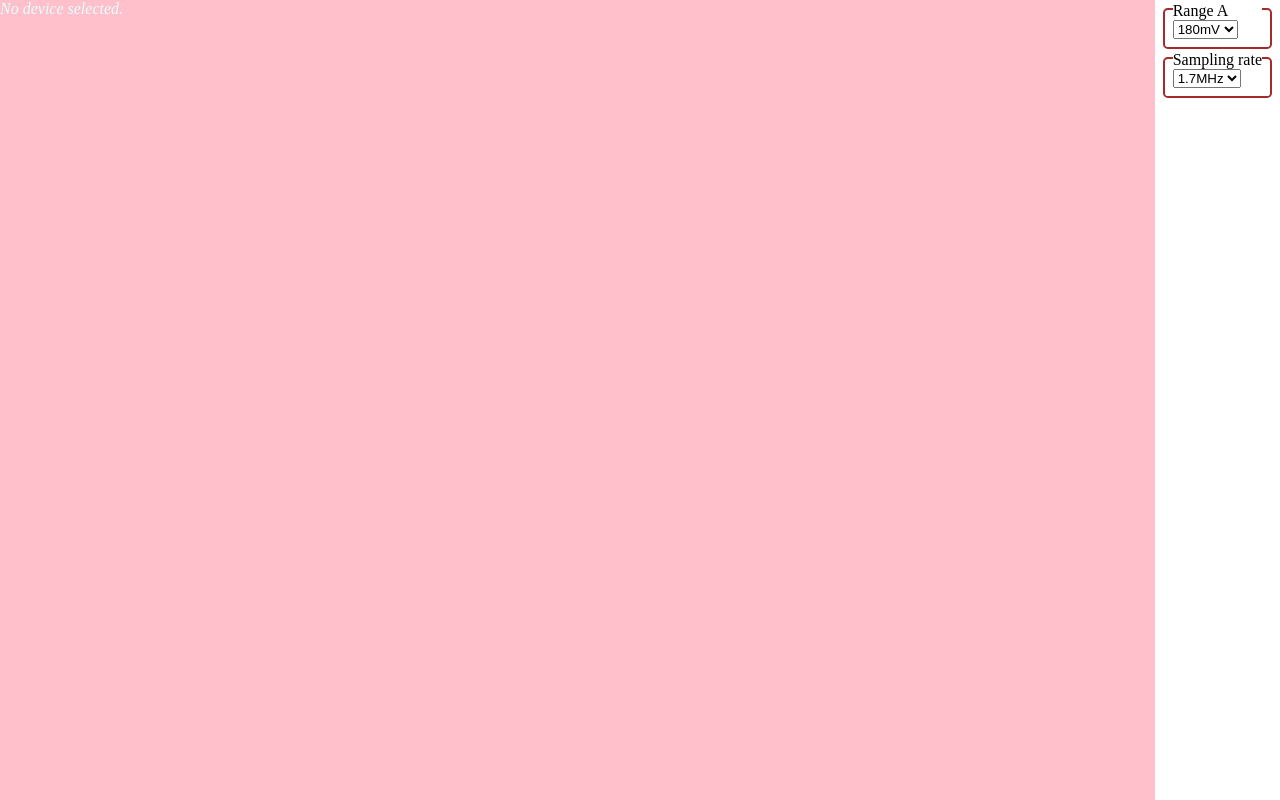
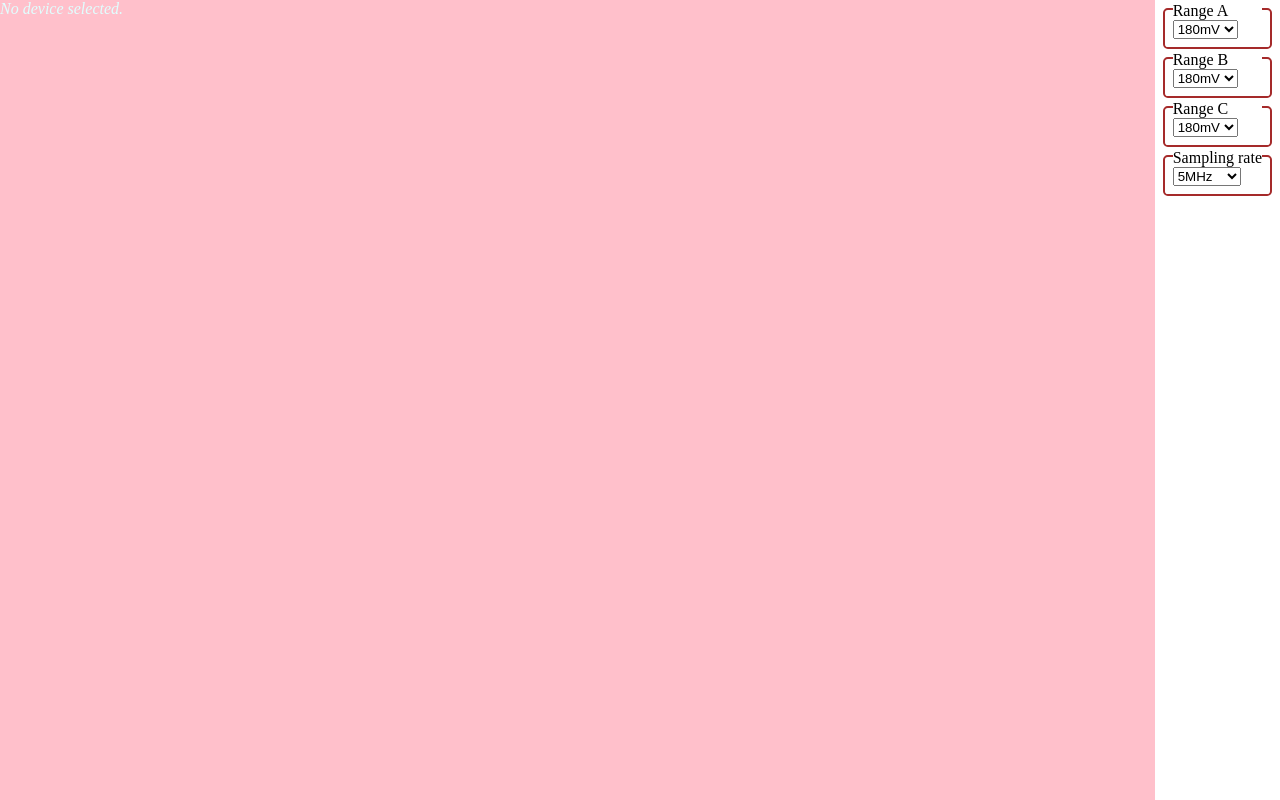
Before and after one commit to elmot/open-oscilloscope-stm32f3, a browser extension: page chromoscope/index.html in a window 1280 px wide. Drawn offline with Linux system fonts and the light colour scheme.

Commit message:
3 channels, different timing up to 5MHz

```diff
--- a/chromoscope/index.html
+++ b/chromoscope/index.html
@@ -12,9 +12,33 @@
 
 <canvas id="canvas"></canvas>
 <div id="controls">
-    <div id="div:f.a.range" class="flex-control">
-        <label for="f.a.range" class="control-title">Range A</label>
-        <select name="f.a.range" id="f.a.range" class="paramInput">
+    <div id="div:s.a.range" class="flex-control">
+        <label for="s.a.range" class="control-title">Range A</label>
+        <select name="s.a.range" id="s.a.range" class="paramInput">
+            <option value="3/0">180mV</option>
+            <option value="2/0">350mV</option>
+            <option value="1/0">750mV</option>
+            <option value="0/0">1.5V</option>
+            <option value="0/1">3V</option>
+            <option value="0/2">15V</option>
+            <option value="0/3">45V</option>
+        </select>
+    </div>
+    <div id="div:s.b.range" class="flex-control">
+        <label for="s.b.range" class="control-title">Range B</label>
+        <select name="s.b.range" id="s.b.range" class="paramInput">
+            <option value="3/0">180mV</option>
+            <option value="2/0">350mV</option>
+            <option value="1/0">750mV</option>
+            <option value="0/0">1.5V</option>
+            <option value="0/1">3V</option>
+            <option value="0/2">15V</option>
+            <option value="0/3">45V</option>
+        </select>
+    </div>
+    <div id="div:s.c.range" class="flex-control">
+        <label for="s.c.range" class="control-title">Range C</label>
+        <select name="s.c.range" id="s.c.range" class="paramInput">
             <option value="3/0">180mV</option>
             <option value="2/0">350mV</option>
             <option value="1/0">750mV</option>
@@ -28,23 +52,24 @@
         <label for="t" class="control-title">Sampling rate</label>
 
         <select id="t" name="t"  class="paramInput">
-            <option value="a">1.7MHz</option>
-            <option value="b">1MHz</option>
-            <option value="c">500kHz</option>
-            <option value="d">200kHz</option>
-            <option value="e">100kHz</option>
-            <option value="f">50kHz</option>
-            <option value="g">20kHz</option>
-            <option value="h">10kHz</option>
-            <option value="i">5kHz</option>
-            <option value="j">2kHz</option>
-            <option value="k">1kHz</option>
-            <option value="l">500Hz</option>
-            <option value="m">200Hz</option>
-            <option value="n">100Hz</option>
-            <option value="o">50Hz</option>
-            <option value="p">20Hz</option>
-            <option value="q">10Hz</option>
+            <option value="R">5MHz</option>
+            <option value="Q">2MHz</option>
+            <option value="P">1MHz</option>
+            <option value="O">500kHz</option>
+            <option value="N">200kHz</option>
+            <option value="M">100kHz</option>
+            <option value="L">50kHz</option>
+            <option value="K">20kHz</option>
+            <option value="J">10kHz</option>
+            <option value="I">5kHz</option>
+            <option value="H">2kHz</option>
+            <option value="G">1kHz</option>
+            <option value="F">500Hz</option>
+            <option value="E">200Hz</option>
+            <option value="D">100Hz</option>
+            <option value="C">50Hz</option>
+            <option value="B">20Hz</option>
+            <option value="A">10Hz</option>
         </select>
     </div>
 </div>
```
